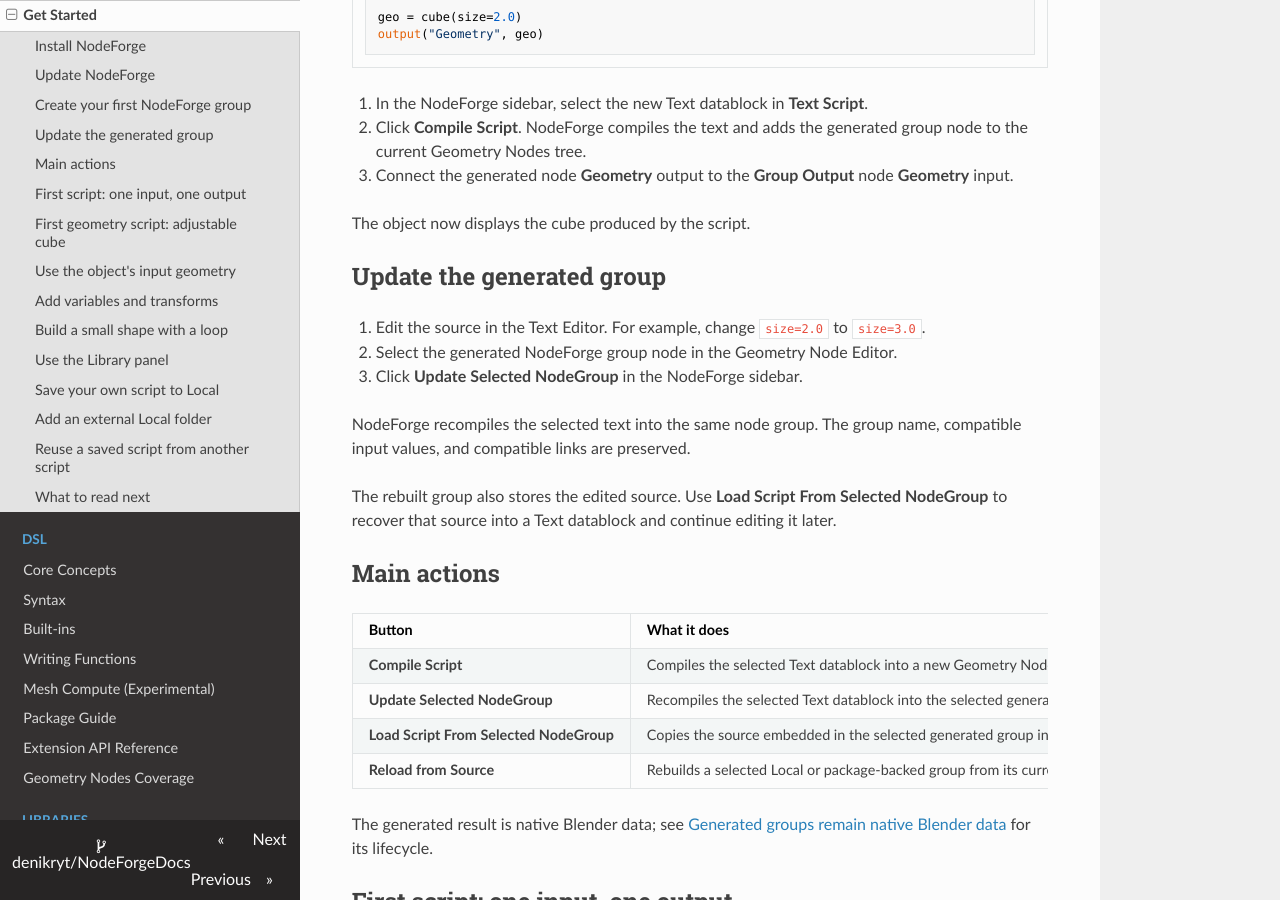
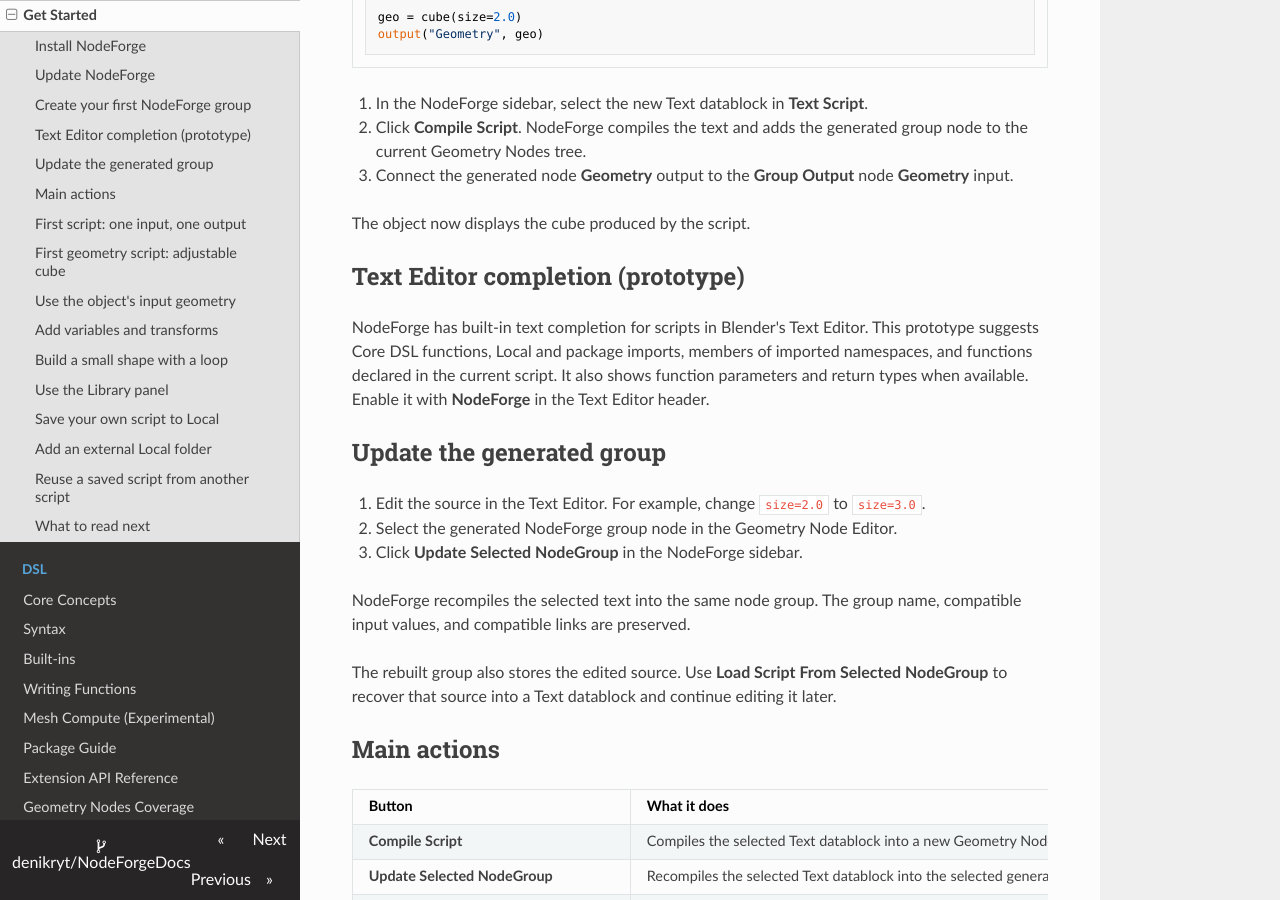
Before and after one commit to denikryt/NodeForgeDocs, an MkDocs documentation site: the page built from docs/GET_STARTED.md, in a window 1280 px wide and 900 px high, scrolled down 1307 px. Built offline with MkDocs 1.6.1, drawn with Linux system fonts in a browser that asks for light colours; nearby versions of some CDN libraries.

Commit message:
docs: describe built-in Text Editor completion

```diff
--- a/docs/GET_STARTED.md
+++ b/docs/GET_STARTED.md
@@ -42,6 +42,10 @@
 8. Connect the generated node **Geometry** output to the **Group Output** node **Geometry** input.
 
 The object now displays the cube produced by the script.
+
+## Text Editor completion (prototype)
+
+NodeForge has built-in text completion for scripts in Blender's Text Editor. This prototype suggests Core DSL functions, Local and package imports, members of imported namespaces, and functions declared in the current script. It also shows function parameters and return types when available. Enable it with **NodeForge** in the Text Editor header.
 
 ## Update the generated group
 
```
